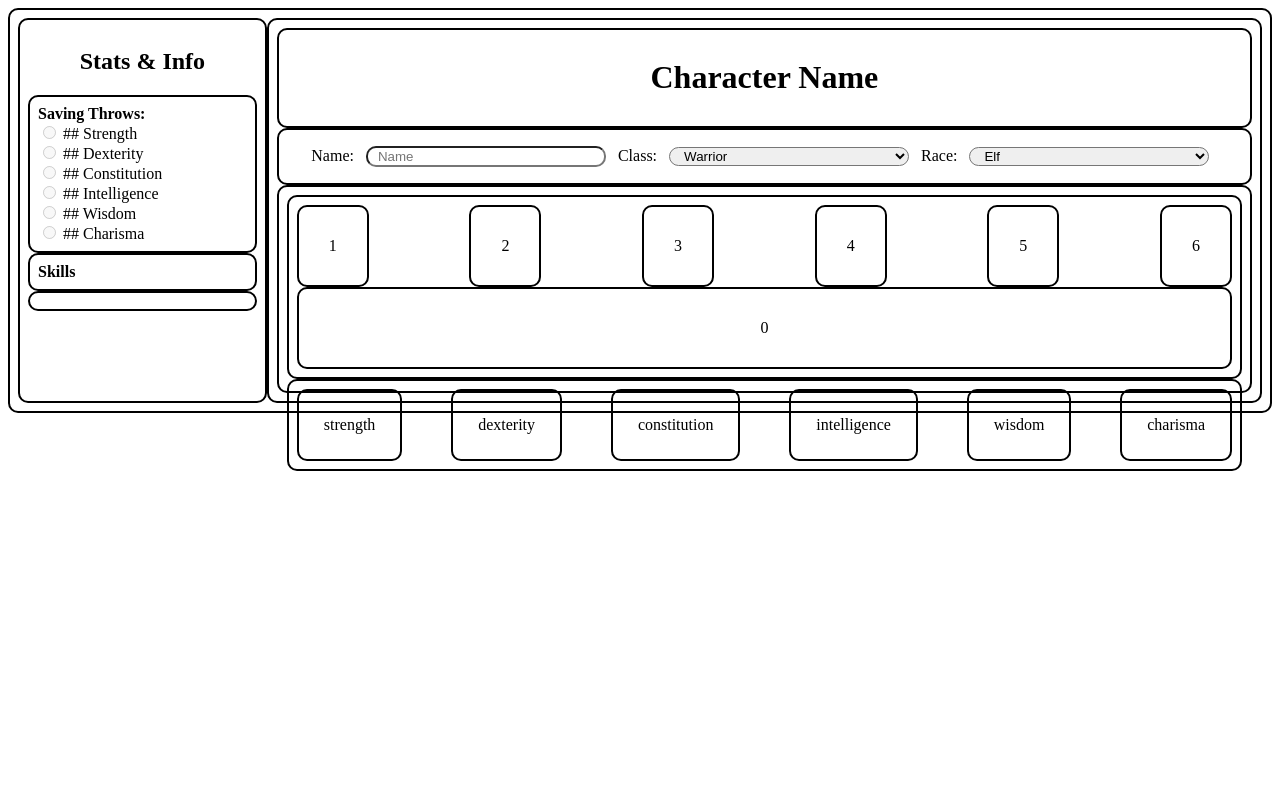
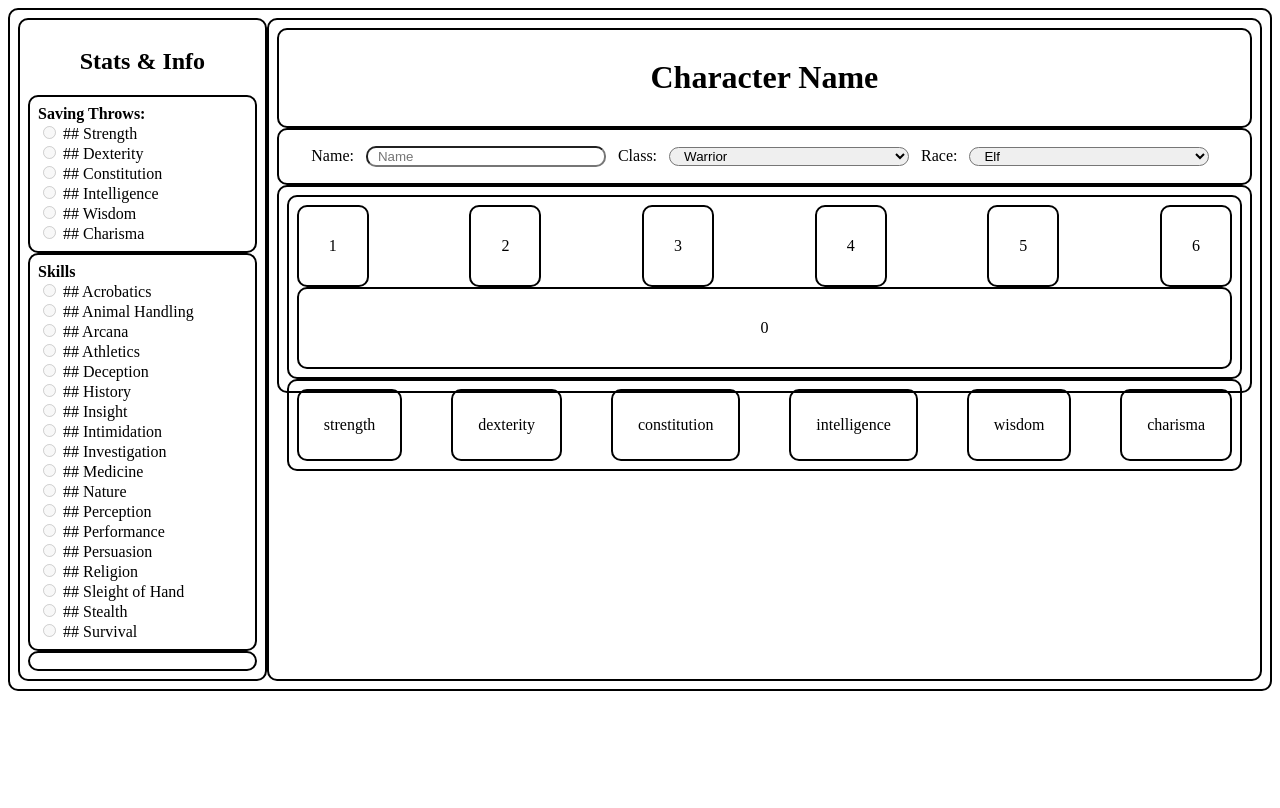
Before and after one commit to MerujSargsyan/ArcaneEngine, a Flask app: page /characterCreation in a window 1280 px wide. Run offline with Flask 3, Linux system fonts and the light colour scheme.

Commit message:
added skills

```diff
--- a/templates/characterCreation.html
+++ b/templates/characterCreation.html
@@ -19,6 +19,24 @@
                 </div>
                 <div id="skills">
                     <b>Skills</b> <br>
+                    <input type="radio" disabled id="skill_acro"> ## Acrobatics <br>
+                    <input type="radio" disabled id="skill_anim_handle"> ## Animal Handling<br>
+                    <input type="radio" disabled id="skill_arcana"> ## Arcana <br>
+                    <input type="radio" disabled id="skill_athlet"> ## Athletics <br>
+                    <input type="radio" disabled id="skill_decept"> ## Deception <br>
+                    <input type="radio" disabled id="skill_history"> ## History <br>
+                    <input type="radio" disabled id="skill_insight"> ## Insight <br>
+                    <input type="radio" disabled id="skill_intimid"> ## Intimidation <br>
+                    <input type="radio" disabled id="skill_invest"> ## Investigation <br>
+                    <input type="radio" disabled id="skill_medic"> ## Medicine<br>
+                    <input type="radio" disabled id="skill_nature"> ## Nature <br>
+                    <input type="radio" disabled id="skill_percept"> ## Perception <br>
+                    <input type="radio" disabled id="skill_perform"> ## Performance <br>
+                    <input type="radio" disabled id="skill_persuas"> ## Persuasion <br>
+                    <input type="radio" disabled id="skill_religion"> ## Religion <br>
+                    <input type="radio" disabled id="skill_thief"> ## Sleight of Hand <br>
+                    <input type="radio" disabled id="skill_stealth"> ## Stealth <br>
+                    <input type="radio" disabled id="skill_surviv"> ## Survival <br>
                 </div>
                 <div id="trait_container"></div>
             </div>
```
